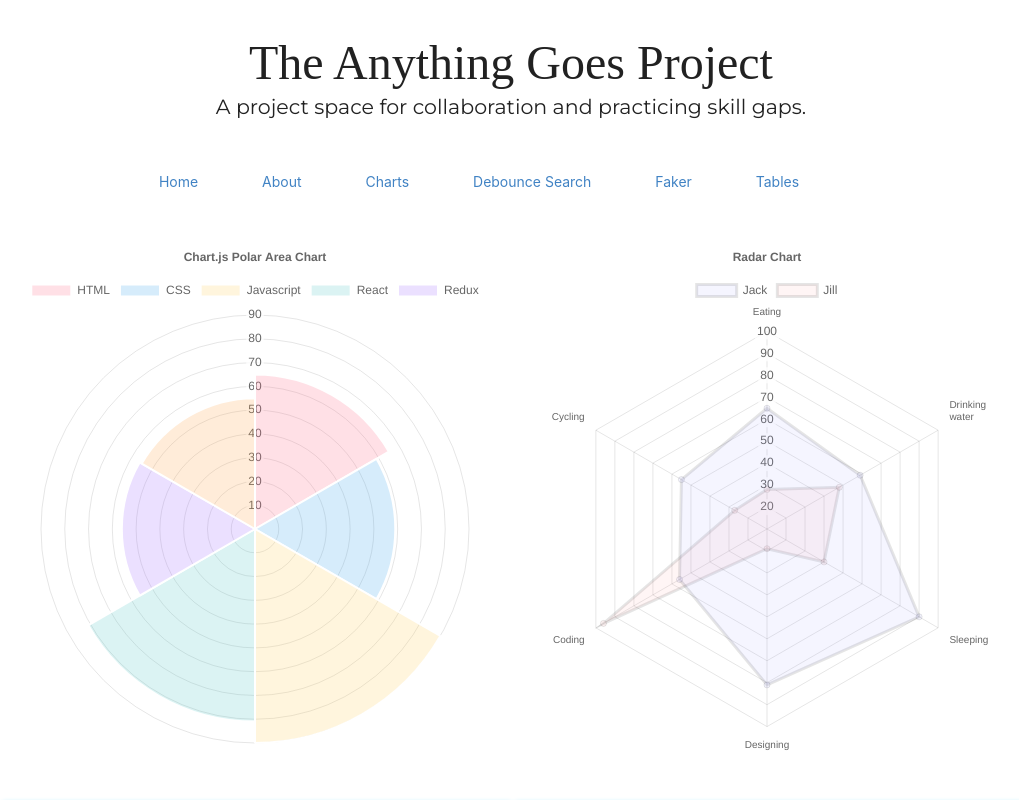
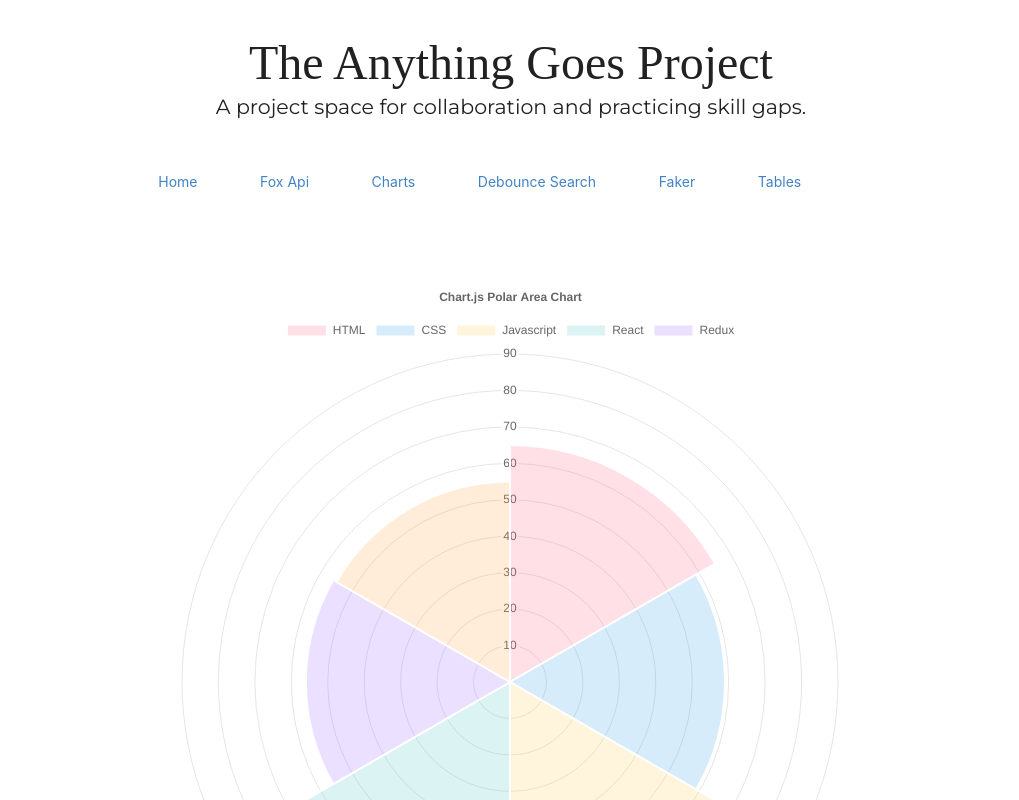
Before and after one commit to mrrichardasmith/Anything_Goes_Project, a React (Create React App) app: page /charts in a window 1280 px wide. Shown: the top 800 px of the page, without its empty margins (129-1148 px from the left). Built offline with nearby package versions, Linux system fonts and the light colour scheme; a web font is replaced by a local one.

Commit message:
Added Fox API

```diff
--- a/src/Components/App/App.js
+++ b/src/Components/App/App.js
@@ -8,6 +8,7 @@ import Home from '../Home/Home';
 import About from '../About/About';
 import Search from '../Search/Search';
 import DropDown from '../DropDown/DropDown';
+import Fox from '../Fox/Fox';
 import {
   BrowserRouter as Router,
   Switch,
@@ -38,7 +39,7 @@ export default function App() {
                   <Link to="/">Home</Link>
                 </li>
                 <li>
-                  <Link to="/about">About</Link>
+                  <Link to="/fox">Fox Api</Link>
                 </li>
                 <li>
                   <Link to="/charts">Charts</Link>
@@ -55,7 +56,7 @@ export default function App() {
               </ul>
             </nav>
             <Switch>
-              <Route path="/about">
+              <Route path="/fox">
                 <About />
               </Route>
               <Route path="/charts">
--- /dev/null
+++ b/src/Components/Fox/Fox.css
@@ -0,0 +1,24 @@
+.row    {
+    display: flex;
+    justify-content: space-around;
+    flex-wrap: wrap;
+}
+
+.row div    {
+    padding: 20px;
+
+}
+
+.border {
+    border: solid green 2px;
+}
+
+.next button   {
+    min-width: 100%;
+    padding: 1rem;
+    border-radius: 25%;
+}
+
+.picture   {
+    max-height: 200px;
+}
--- /dev/null
+++ b/src/Components/Fox/Fox.js
@@ -0,0 +1,29 @@
+import React from 'react';
+import './Fox.css'
+
+
+export default function Fox(props)  {
+
+    return(
+        <div className="row">
+            <div className="image">
+                <img className="picture" src={props.pic1} alt="fox" />
+                <div className="next">
+                    <button value="pic1" onClick={props.change}>Change</button>
+                </div>
+            </div>
+            <div className="image">
+                <img className="picture" src={props.pic2} alt="fox" />
+                <div className="next">
+                    <button value="pic2" onClick={props.change}>Change</button>
+                </div>
+            </div>
+            <div className="image">
+                <img className="picture" src={props.pic3} alt="fox" />
+                <div className="next">
+                    <button value="pic3" onClick={props.change}>Change</button>
+                </div>
+            </div>
+        </div>
+    )
+}
```
